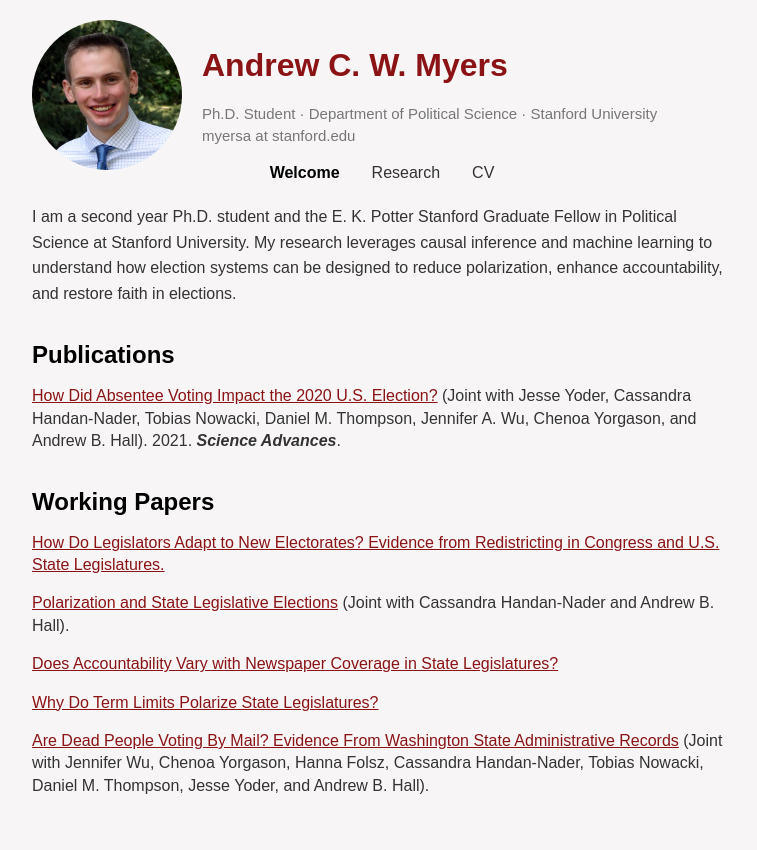
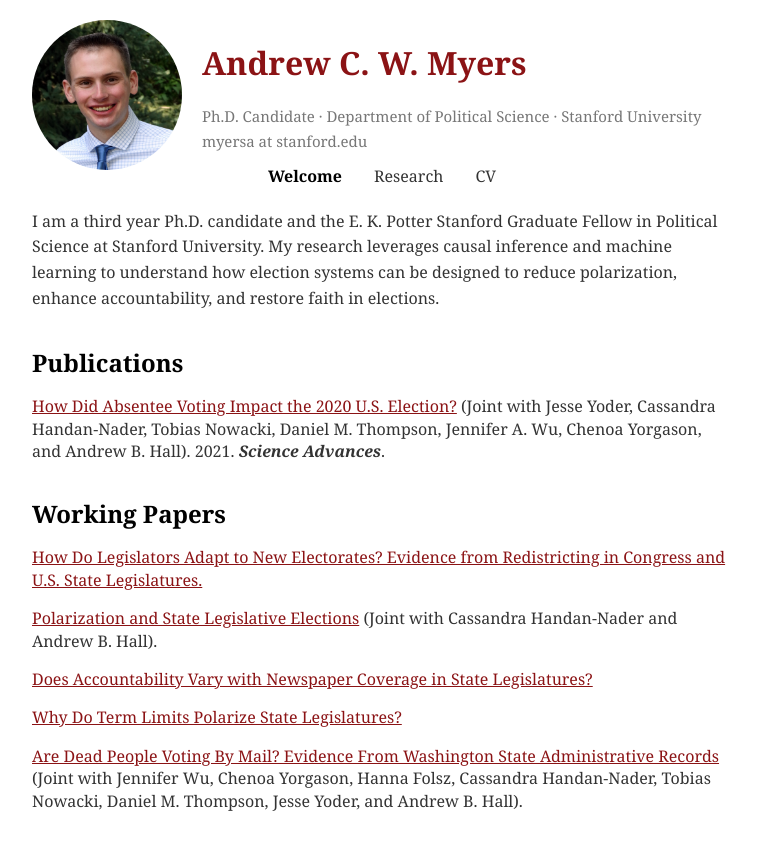
Before and after one commit to AndyMyersSkol/AndyMyersSkol.github.io, a Jekyll site: the page index.html, which Jekyll copies as it is, in a window 1280 px wide. Shown: the top 850 px of the page, without its empty margins (258-1015 px from the left). Built offline with Jekyll 4.4.1, drawn with Linux system fonts in a browser that asks for light colours.

Commit message:
Update font

```diff
--- a/index.html
+++ b/index.html
@@ -14,7 +14,7 @@
         <img src="myers.jpg" alt="Profile Picture" class="profile-pic" id="welcome">
         <div class="info">
             <h1>Andrew C. W. Myers</h1>
-            <p class="title">Ph.D. Student · Department of Political Science · Stanford University</p>
+            <p class="title">Ph.D. Candidate · Department of Political Science · Stanford University</p>
             <p class="email">myersa at stanford.edu</p>
         </div>
     </div>
@@ -28,7 +28,7 @@
     </nav>
 
     <div class="bio">
-        <p>I am a second year Ph.D. student and the E. K. Potter Stanford Graduate Fellow in Political Science at Stanford University. My research leverages causal inference and machine learning to understand how election systems can be designed to reduce polarization, enhance accountability, and restore faith in elections.</p>
+        <p>I am a third year Ph.D. candidate and the E. K. Potter Stanford Graduate Fellow in Political Science at Stanford University. My research leverages causal inference and machine learning to understand how election systems can be designed to reduce polarization, enhance accountability, and restore faith in elections.</p>
     </div>
 
 
--- a/style.css
+++ b/style.css
@@ -3,7 +3,8 @@ body {
     font-family: 'Arial', sans-serif;
     margin: 0;
     padding: 0;
-    background-color: #f7f5f5; /* background color */
+    background-color: white; /* background color */
+    font-family: Georgia, 'Times New Roman', Times, serif;
 }
 
 .profile {
@@ -18,6 +19,10 @@ body {
     color: #777;
     font-size: 15px;
     margin-bottom: 5px;
+}
+
+h1 {
+  font-family: Georgia, 'Times New Roman', Times, serif;
 }
 
 .email {
```
